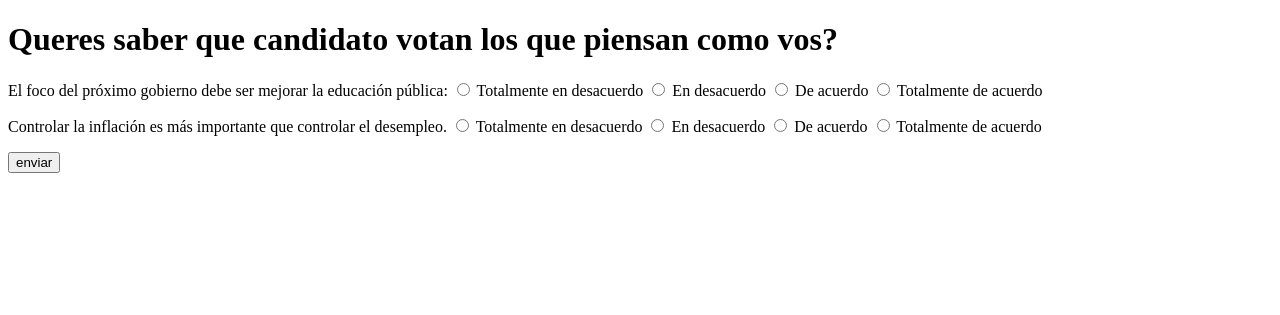
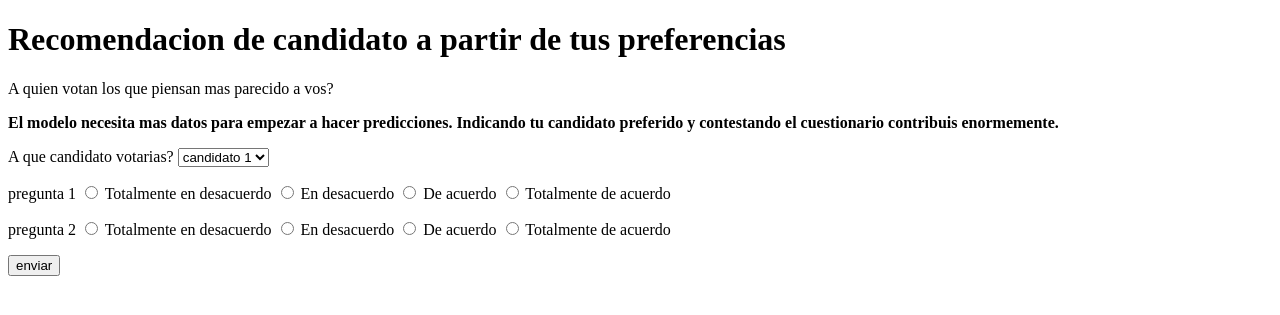
Before and after one commit to johnblanco/predictor_electoral, a Flask app: page / in a window 1280 px wide. Shown: the top 315 px of the page. Run offline with Flask 2, Linux system fonts and the light colour scheme.

Commit message:
cambio template para usar variables

```diff
--- a/predictor_pol/templates/main.html
+++ b/predictor_pol/templates/main.html
@@ -5,60 +5,46 @@
 </head>
 <body>
 
-<h1>Queres saber que candidato votan los que piensan como vos?</h1>
-<p></p>
+<h1>Recomendacion de candidato a partir de tus preferencias</h1>
+<p>A quien votan los que piensan mas parecido a vos?</p>
 
-<form method="post" action="answers">
-    <p>El foco del próximo gobierno debe ser mejorar la educación pública:
+<p><strong>El modelo necesita mas datos para empezar a hacer predicciones.
+    Indicando tu candidato preferido y contestando el cuestionario contribuis enormemente.</strong></p>
+<form method="post" action="/">
+    <label>A que candidato votarias?</label>
+    <select name="candidato">
+        {% for c in candidatos %}
+            <option value="{{c['id']}}">{{c['nombre']}}</option>
+        {% endfor %}
+    </select>
+    {% for p in preguntas %}
+    <p>{{ p['texto']}}
         <label>
             <span>
-            <input name="education" type="radio" value="0">
+            <input name="pregunta_{{p['id']}}" type="radio" value="0">
             Totalmente en desacuerdo
             </span>
         </label>
         <label>
             <span>
-            <input name="education" type="radio" value="1">
+            <input name="pregunta_{{p['id']}}" type="radio" value="1">
             En desacuerdo
             </span>
         </label>
         <label>
             <span>
-            <input name="education" type="radio" value="2">
+            <input name="pregunta_{{p['id']}}" type="radio" value="2">
             De acuerdo
             </span>
         </label>
         <label>
             <span>
-            <input name="education" type="radio" value="3">
+            <input name="pregunta_{{p['id']}}" type="radio" value="3">
             Totalmente de acuerdo
             </span>
         </label>
-    <p>Controlar la inflación es más importante que controlar el desempleo.
-        <label>
-            <span>
-            <input name="inflation" type="radio" value="0">
-            Totalmente en desacuerdo
-            </span>
-        </label>
-        <label>
-            <span>
-            <input name="inflation" type="radio" value="1">
-            En desacuerdo
-            </span>
-        </label>
-        <label>
-            <span>
-            <input name="inflation" type="radio" value="2">
-            De acuerdo
-            </span>
-        </label>
-        <label>
-            <span>
-            <input name="inflation" type="radio" value="3">
-            Totalmente de acuerdo
-            </span>
-        </label>
+    {% endfor %}
+
 
 
     <p><input type=submit value=enviar>
```
